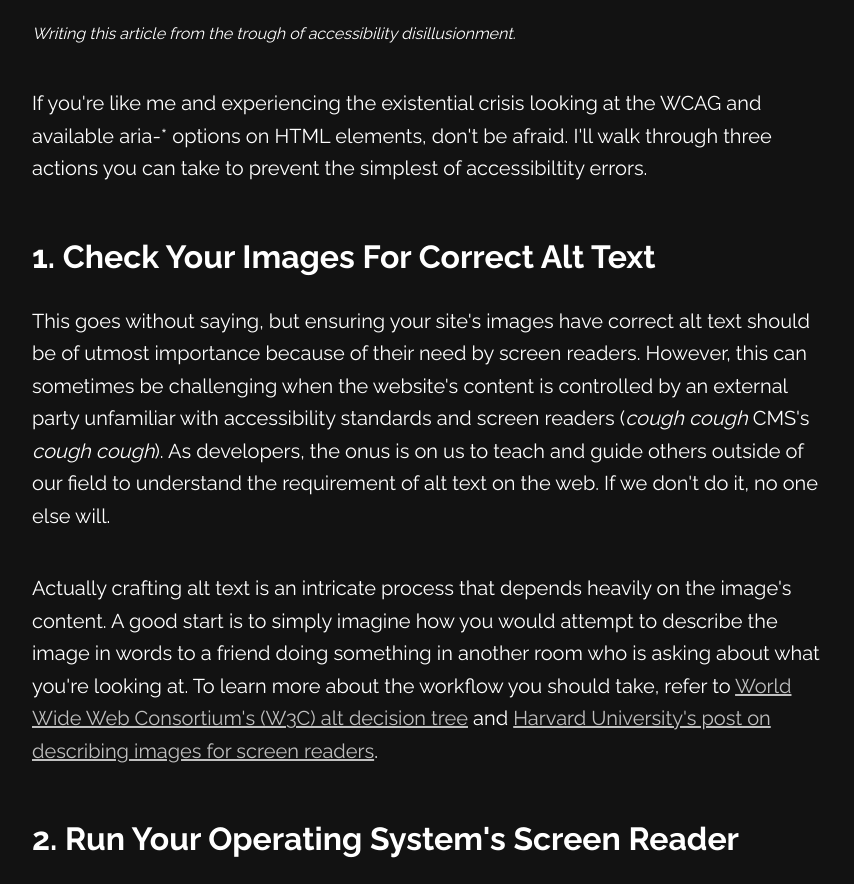
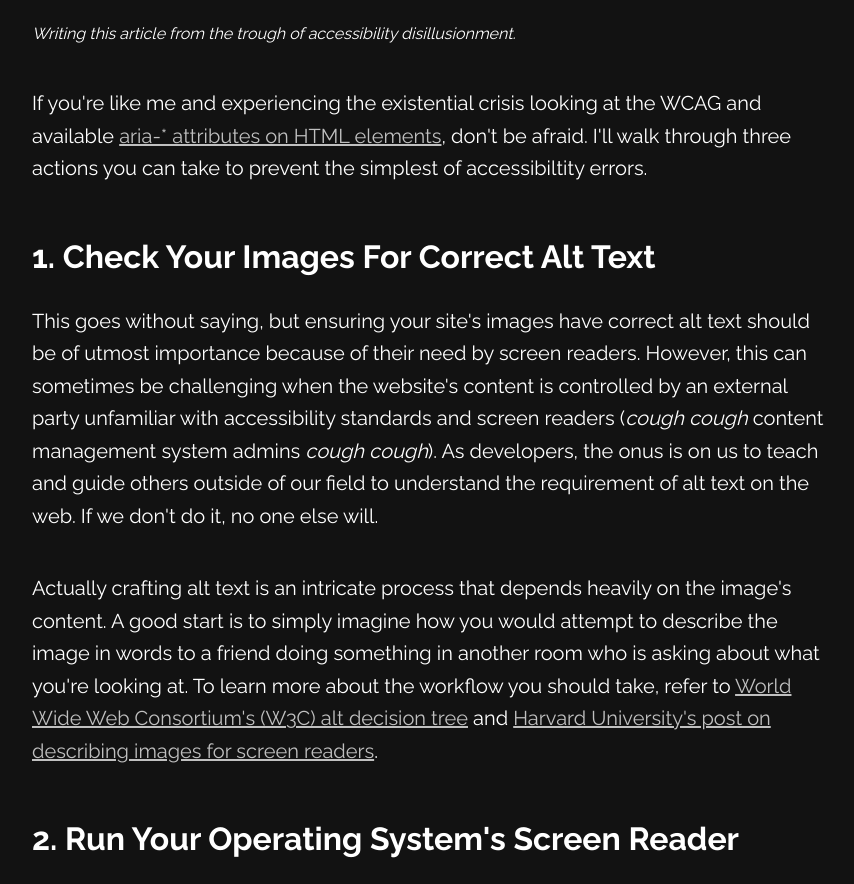
Before and after one commit to agrattan0820/portfolio-site, a Next.js app: page /blog/post/please-do-an-accessibility-audit in a window 1280 px wide. Shown: the part 1138-2022 px from the top of the page, without its empty margins (128-982 px from the left). Built offline with nearby package versions, Linux system fonts and the light colour scheme.

Commit message:
feat: add link to aria attributes

```diff
--- a/app/blog/post/please-do-an-accessibility-audit/page.mdx
+++ b/app/blog/post/please-do-an-accessibility-audit/page.mdx
@@ -22,11 +22,11 @@ Seeing this and working through these tasks made me realize the breadth and dept
   </figcaption>
 </figure>
 
-If you're like me and experiencing the existential crisis looking at the WCAG and available aria-\* options on HTML elements, don't be afraid. I'll walk through three actions you can take to prevent the simplest of accessibiltity errors.
+If you're like me and experiencing the existential crisis looking at the WCAG and available [aria-\* attributes on HTML elements](https://developer.mozilla.org/en-US/docs/Web/Accessibility/ARIA/Attributes), don't be afraid. I'll walk through three actions you can take to prevent the simplest of accessibiltity errors.
 
 ## 1. Check Your Images For Correct Alt Text
 
-This goes without saying, but ensuring your site's images have correct alt text should be of utmost importance because of their need by screen readers. However, this can sometimes be challenging when the website's content is controlled by an external party unfamiliar with accessibility standards and screen readers (_cough cough_ CMS's _cough cough_). As developers, the onus is on us to teach and guide others outside of our field to understand the requirement of alt text on the web. If we don't do it, no one else will.
+This goes without saying, but ensuring your site's images have correct alt text should be of utmost importance because of their need by screen readers. However, this can sometimes be challenging when the website's content is controlled by an external party unfamiliar with accessibility standards and screen readers (_cough cough_ content management system admins _cough cough_). As developers, the onus is on us to teach and guide others outside of our field to understand the requirement of alt text on the web. If we don't do it, no one else will.
 
 Actually crafting alt text is an intricate process that depends heavily on the image's content. A good start is to simply imagine how you would attempt to describe the image in words to a friend doing something in another room who is asking about what you're looking at. To learn more about the workflow you should take, refer to [World Wide Web Consortium's (W3C) alt decision tree](https://www.w3.org/WAI/tutorials/images/decision-tree/) and [Harvard University's post on describing images for screen readers](https://accessibility.huit.harvard.edu/describe-content-images).
 
```
